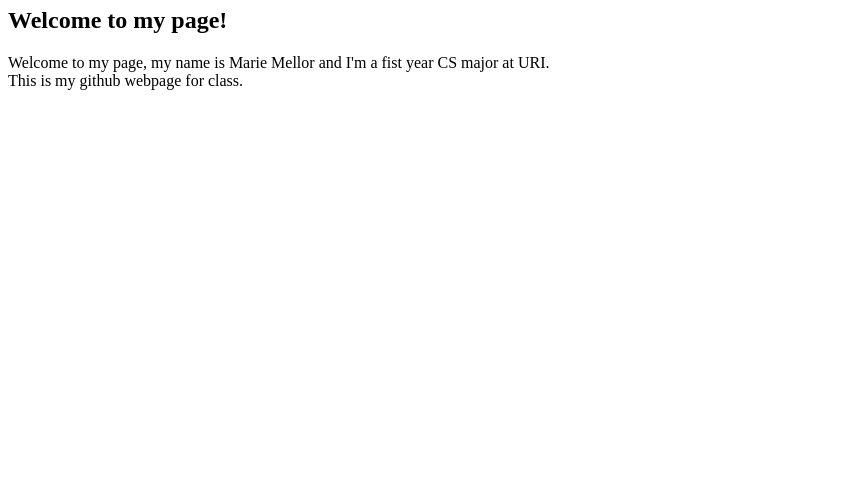
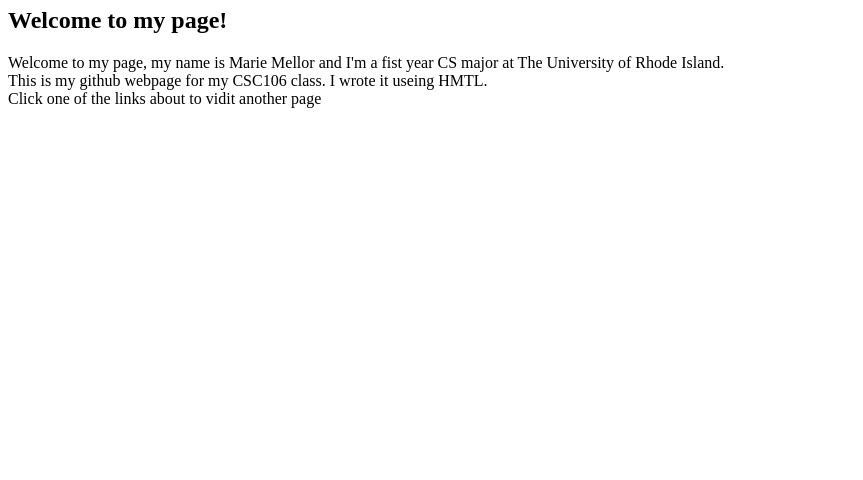
Before and after one commit to mmellor4/m-mellor, a plain HTML site: page index.html in a window 1280 px wide. Shown: the part 320-800 px from the top of the page, without its empty margins (0-863 px from the left). Drawn offline with Linux system fonts and the light colour scheme.

Commit message:
Update index.html

```diff
--- a/index.html
+++ b/index.html
@@ -28,8 +28,10 @@
 
         <h2> Welcome to my page! </h2>
 
-        <p1> Welcome to my page, my name is Marie Mellor and I'm a fist year CS major at URI. <br>
-        This is my github webpage for class. </p1> <br>
+        <p1> Welcome to my page, my name is Marie Mellor and I'm a fist year CS major at The University of Rhode Island. <br>
+        This is my github webpage for my CSC106 class. I wrote it useing HMTL. <br>
+        Click one of the links about to vidit another page<br>
+        </p1>
 
 
 
```
